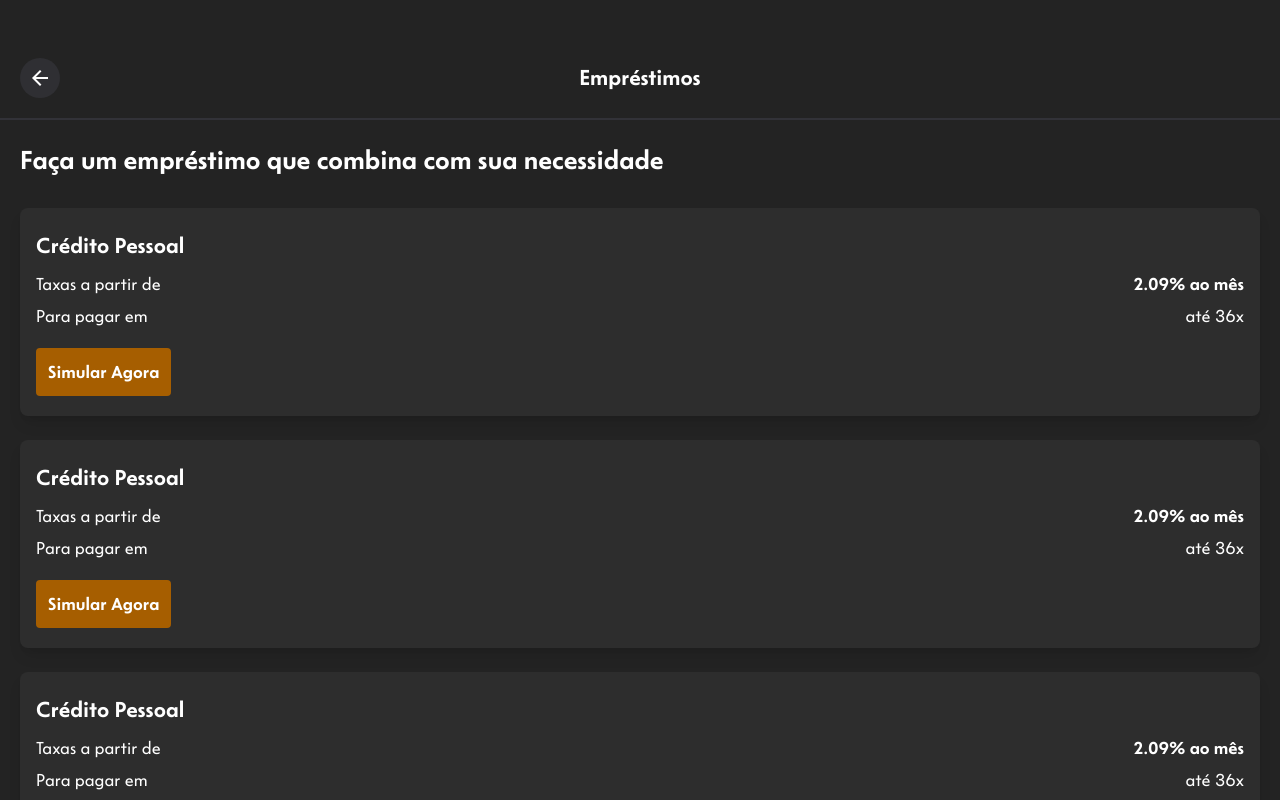
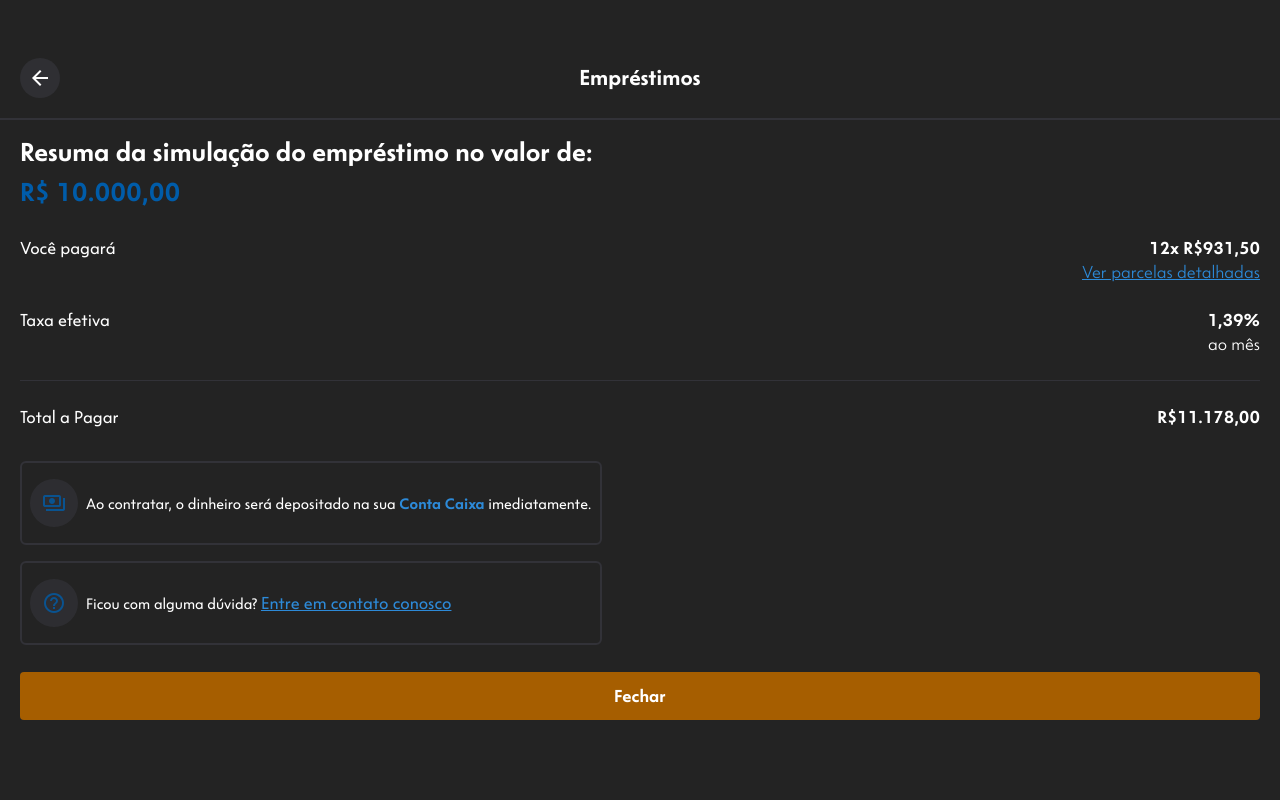
Before and after one commit to Arawns1/Hackathon-Caixa-2025, an Angular app in the folder app/: page /resumo-simulacao in a window 1280 px wide. Before the commit this address led to /. Shown: the top 800 px of the page. Built offline with nearby package versions, Linux system fonts and the light colour scheme.

Commit message:
feat: Criação de tela de resumo da simulação

```diff
--- a/app/src/app/app.routes.ts
+++ b/app/src/app/app.routes.ts
@@ -1,6 +1,7 @@
 import { Routes } from '@angular/router';
 import { ListaProdutosComponent } from './pages/lista-produtos/lista-produtos.component';
 import { SimulacaoComponent } from './pages/simulacao/simulacao.component';
+import { ResumoSimulacaoComponent } from './pages/resumo-simulacao/resumo-simulacao.component';
 
 export const routes: Routes = [
   {
@@ -12,6 +13,10 @@ export const routes: Routes = [
     component: SimulacaoComponent,
   },
   {
+    path: 'resumo-simulacao',
+    component: ResumoSimulacaoComponent,
+  },
+  {
     path: '**',
     redirectTo: '',
   },
--- /dev/null
+++ b/app/src/app/pages/resumo-simulacao/resumo-simulacao.component.html
@@ -0,0 +1,76 @@
+<div class="px-5 flex flex-col gap-8 h-full">
+  <div class="flex flex-col w-full gap-3">
+    <h2 class="font-caixa font-semibold text-2xl mt-4 m-0 p-0">
+      Resuma da simulação do empréstimo no valor de:
+    </h2>
+    <span class="font-caixa font-semibold text-2xl text-primary leading-none">R$ 10.000,00</span>
+  </div>
+  <div class="flex flex-col flex-1 justify-between">
+    <div class="flex flex-col flex-1 gap-8 justify-start items-start">
+      <div id="resumo-simulacao" class="w-full flex flex-col gap-6">
+        <div id="total-em-parcelas" class="w-full flex flex-row justify-between items-start">
+          <span>Você pagará</span>
+          <div class="flex flex-col items-end">
+            <span class="font-semibold">12x R$931,50</span>
+            <span class="font-light text-primary-light underline">Ver parcelas detalhadas</span>
+          </div>
+        </div>
+
+        <div id="taxa-efetiva-mensal" class="w-full flex flex-row justify-between items-start">
+          <span>Taxa efetiva</span>
+          <div class="flex flex-col items-end">
+            <span class="font-semibold">1,39%</span>
+            <span class="font-light">ao mês</span>
+          </div>
+        </div>
+
+        <hr id="divider" class="text-border" />
+
+        <div id="total-a-pagar" class="w-full flex flex-row justify-between items-start">
+          <span>Total a Pagar</span>
+          <div class="flex flex-col items-end">
+            <span class="font-semibold">R$11.178,00</span>
+          </div>
+        </div>
+      </div>
+
+      <div id="infos-adicionais" class="flex flex-col gap-4">
+        <div
+          class="flex flex-row justify-start items-center gap-2 border-2 border-border rounded-md px-2 py-4"
+        >
+          <div
+            class="w-12 h-12 bg-border/70 rounded-full flex flex-col items-center justify-center text-primary/80"
+          >
+            <mat-icon class="material-icons-outlined" aria-label="Simbolo de dinheiro"
+              >payments</mat-icon
+            >
+          </div>
+          <div class="flex-1">
+            <span class="text-sm leading-none"
+              >Ao contratar, o dinheiro será depositado na sua
+              <span class="font-semibold text-primary-light">Conta Caixa</span
+              >&nbsp;imediatamente.</span
+            >
+          </div>
+        </div>
+
+        <div
+          class="flex flex-row justify-start items-center gap-2 border-2 border-border rounded-md px-2 py-4"
+        >
+          <div
+            class="w-12 h-12 bg-border/70 rounded-full flex flex-col items-center justify-center text-primary/80"
+          >
+            <mat-icon class="material-icons-outlined" aria-label="Simbolo de interrogação">
+              help_outline
+            </mat-icon>
+          </div>
+          <div class="flex-1">
+            <span class="text-sm leading-none">Ficou com alguma dúvida?&nbsp;</span>
+            <span class="text-primary-light underline">Entre em contato conosco</span>
+          </div>
+        </div>
+      </div>
+    </div>
+    <app-button [label]="'Fechar'" classes="w-full" (click)="irParaHome()" />
+  </div>
+</div>
--- /dev/null
+++ b/app/src/app/pages/resumo-simulacao/resumo-simulacao.component.ts
@@ -0,0 +1,18 @@
+import { Component } from '@angular/core';
+import { MatIconModule } from '@angular/material/icon';
+import { ButtonComponent } from '../../shared/button/button.component';
+import { Router } from '@angular/router';
+
+@Component({
+  selector: 'app-resumo-simulacao',
+  imports: [MatIconModule, ButtonComponent],
+  templateUrl: './resumo-simulacao.component.html',
+  styleUrl: './resumo-simulacao.component.css',
+})
+export class ResumoSimulacaoComponent {
+  constructor(private router: Router) {}
+
+  irParaHome() {
+    this.router.navigate(['/']);
+  }
+}
--- a/app/src/app/pages/simulacao/simulacao.component.html
+++ b/app/src/app/pages/simulacao/simulacao.component.html
@@ -22,6 +22,6 @@
       </div>
     </div>
 
-    <app-button [label]="'Próximo'" classes="w-full" />
+    <app-button [label]="'Próximo'" classes="w-full" (click)="irParaResumoSimulacao()" />
   </div>
 </div>
--- a/app/src/app/pages/simulacao/simulacao.component.ts
+++ b/app/src/app/pages/simulacao/simulacao.component.ts
@@ -3,6 +3,7 @@ import { MatInputModule } from '@angular/material/input';
 import { MatFormFieldModule } from '@angular/material/form-field';
 import { FormsModule } from '@angular/forms';
 import { ButtonComponent } from '../../shared/button/button.component';
+import { Router } from '@angular/router';
 
 @Component({
   selector: 'app-simulacao',
@@ -10,4 +11,10 @@ import { ButtonComponent } from '../../shared/button/button.component';
   templateUrl: './simulacao.component.html',
   styleUrl: './simulacao.component.css',
 })
-export class SimulacaoComponent {}
+export class SimulacaoComponent {
+  constructor(private router: Router) {}
+
+  irParaResumoSimulacao() {
+    this.router.navigate(['/resumo-simulacao']); // rota desejada
+  }
+}
--- a/app/src/index.html
+++ b/app/src/index.html
@@ -1,13 +1,16 @@
 <!doctype html>
 <html lang="en">
   <head>
-  <meta charset="utf-8">
+    <meta charset="utf-8" />
     <title>AppSimulacaoEmprestimos</title>
-  <base href="/">
-  <meta name="viewport" content="width=device-width, initial-scale=1">
-  <link rel="icon" type="image/x-icon" href="favicon.ico">
-  <link href="https://fonts.googleapis.com/css2?family=Roboto:wght@300;400;500&display=swap" rel="stylesheet">
-  <link href="https://fonts.googleapis.com/icon?family=Material+Icons" rel="stylesheet">
+    <base href="/" />
+    <meta name="viewport" content="width=device-width, initial-scale=1" />
+    <link rel="icon" type="image/x-icon" href="favicon.ico" />
+    <link
+      href="https://fonts.googleapis.com/css2?family=Roboto:wght@300;400;500&display=swap"
+      rel="stylesheet"
+    />
+    <link href="https://fonts.googleapis.com/icon?family=Material+Icons" rel="stylesheet" />
   </head>
   <body class="mat-typography">
     <app-root></app-root>
--- a/app/src/styles.css
+++ b/app/src/styles.css
@@ -1,3 +1,4 @@
+@import url('https://fonts.googleapis.com/icon?family=Material+Icons|Material+Icons+Outlined');
 @import 'tailwindcss';
 
 @font-face {
@@ -30,6 +31,7 @@
 
 @theme {
   --font-caixa: CaixaSTD, sans-serif;
+  --color-white: #ffffff;
   --color-primary: #005ca9;
   --color-primary-light: #2d8ad8;
   --color-secondary: #a65e00;
@@ -44,6 +46,7 @@ body,
 main {
   height: 100%;
   background-color: var(--color-background);
+  color: var(--color-white);
 }
 body {
   margin: 0;
```
Also changed, not shown: app/src/app/pages/resumo-simulacao/resumo-simulacao.component.css (added), 1 other file (tests, documents, lock files or other folders). Lines whose indentation alone changed are shown as unchanged.
